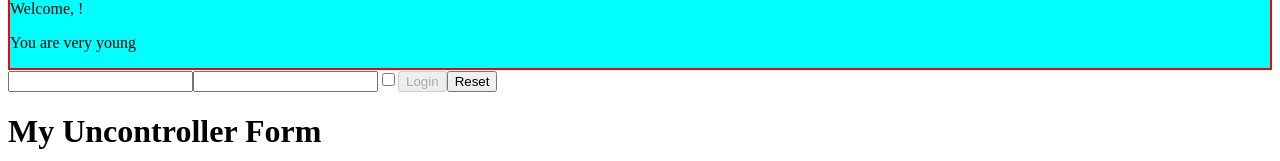
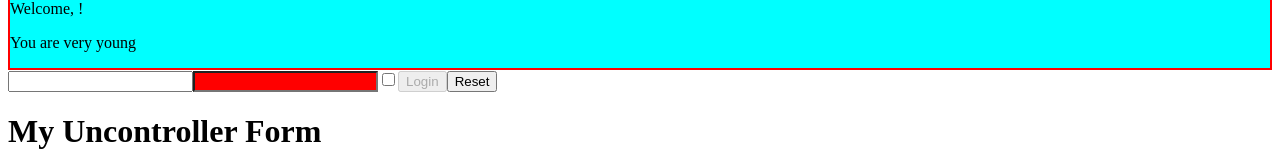
Before and after one commit to AlessioNatale/React, a React (Vite) app in the folder esercizi/: page / in a window 1280 px wide. Shown: the part 344-505 px from the top of the page. Built offline with nearby package versions, Linux system fonts and the light colour scheme.

Commit message:
commit-es-62

```diff
--- a/esercizi/src/Login.jsx
+++ b/esercizi/src/Login.jsx
@@ -37,10 +37,14 @@ export function Login() {
         return setData(createData())
     }
 
+    const loginStyle = {
+        backgroundColor: data.password.length < 8 ? "red" : "green"
+    }
+
     return (
         <form>
             <input name="username" value={data.username} onChange={handleInputChange} />
-            <input name="password" value={data.password} onChange={handleInputChange} />
+            <input style={loginStyle} name="password" value={data.password} onChange={handleInputChange} />
             <input name="session" type="checkbox" checked={data.session} onChange={handleInputChange} />
             <button disabled={!data.username || ! data.password} onClick={onSubmit}>Login</button>
             <button onClick={resetForm}>Reset</button>
```
